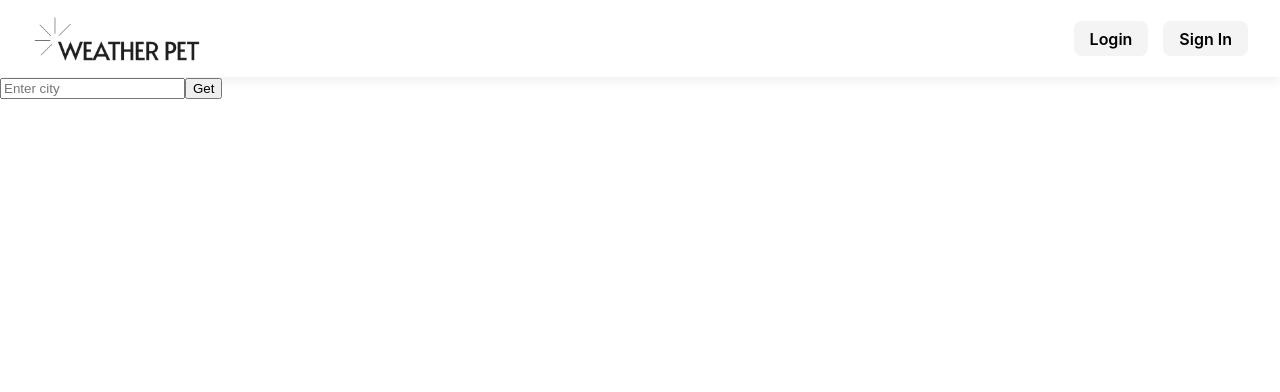
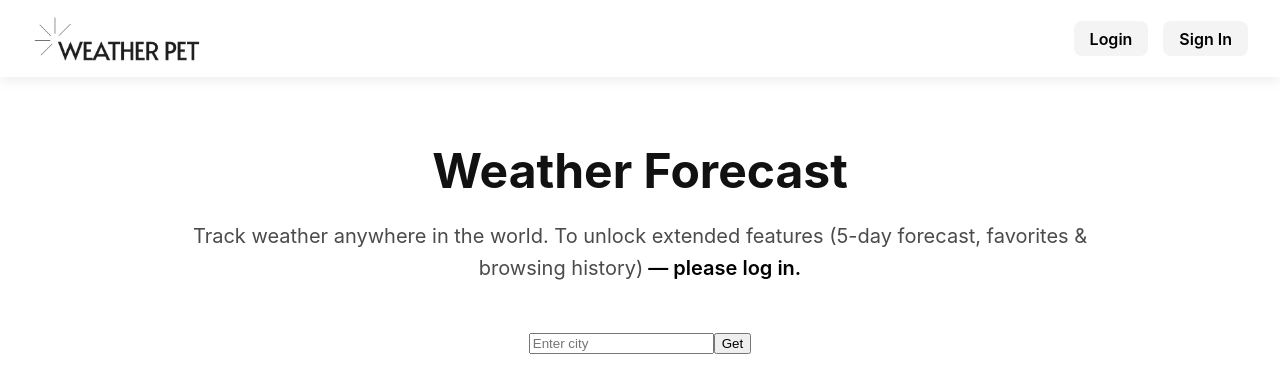
Before and after one commit to Luda-Modna/weather-app, a React (Create React App) app in the folder client/: page / in a window 1280 px wide. Shown: the top 392 px of the page. Built offline with nearby package versions, Linux system fonts and the light colour scheme.

Commit message:
Add styles Home

```diff
--- /dev/null
+++ b/client/src/pages/Home/Home.module.sass
@@ -0,0 +1,78 @@
+.hero
+  max-width: 900px
+  margin: 4rem auto 3rem
+  text-align: center
+
+.heroTitle
+ font-size: 3rem
+ font-weight: 700
+ margin-bottom: 1rem
+ color: #111
+
+.heroText
+ font-size: 1.25rem
+ font-weight: 400
+ color: #4b4b4b
+ line-height: 1.6
+
+.heroSpan
+ font-weight: 600
+ color: #000
+
+
+.search
+  max-width: 600px
+  margin: 2rem auto
+  text-align: center
+
+.loading
+  font-size: 1.1rem
+  margin-top: 0.8rem
+
+.error
+  font-size: 1.1rem
+  margin-top: 0.8rem
+  color: #d00000
+  font-weight: 600
+
+
+.forecast
+  max-width: 1100px
+  margin: 3rem auto
+  text-align: center
+
+.forecastTitle
+ margin-bottom: 2rem
+ font-size: 2rem
+ font-weight: 700
+ color: #111
+
+
+.forecastList
+  display: grid
+  grid-template-columns: repeat(auto-fit, minmax(200px, 1fr))
+  gap: 1.5rem
+  padding: 0
+  list-style: none
+
+
+.forecastItem
+ background: #fff
+ padding: 1.5rem
+ border-radius: 14px
+ box-shadow: 0 4px 14px rgba(0, 0, 0, 0.06)
+ transition: all 0.2s ease
+ cursor: pointer
+ display: flex
+ flex-direction: column
+ align-items: center
+ text-align: center
+
+ &:hover
+  transform: translateY(-4px)
+  box-shadow: 0 8px 20px rgba(0, 0, 0, 0.08)
+
+.forecastText
+ margin: 0.4rem 0
+ font-size: 1.1rem
+ color: #222
--- a/client/src/pages/Home/index.jsx
+++ b/client/src/pages/Home/index.jsx
@@ -2,6 +2,7 @@ import React from 'react';
 import { useSelector } from 'react-redux';
 import Input from '../../components/Input';
 import Header from '../../components/Header';
+import styles from './Home.module.sass';
 
 const Home = () => {
   const { weather, loading, error } = useSelector(state => state.weather);
@@ -10,20 +11,35 @@ const Home = () => {
     <>
       <Header />
 
-      <Input />
+      <section className={styles.hero}>
+        <h1 className={styles.heroTitle}>Weather Forecast</h1>
+        <p className={styles.heroText}>
+          Track weather anywhere in the world. To unlock extended features
+          (5-day forecast, favorites & browsing history)
+          <span className={styles.heroSpan}> — please log in.</span>
+        </p>
+      </section>
+      <section className={styles.search}>
+        <Input />
+        {loading && <p className={styles.loading}>Loading...</p>}
+        {error && <p className={styles.error}>{error}</p>}
+      </section>
 
-      {loading && <p>Loading...</p>}
-      {error && <p>{error}</p>}
       {weather && (
-        <>
-          <h2>
-            {weather.name}, {weather.sys?.country}
+        <section className={styles.forecast}>
+          <h2 className={styles.forecastTitle}>
+            5-day forecast —{weather.name}, {weather.country}
           </h2>
-          <p>Temperature: {weather.main.temp}°C</p>
-          <p>Humidity: {weather.main.humidity}%</p>
-          <p>Wind: {weather.wind.speed} м/с</p>
-          <p>{weather.weather[0].description}</p>
-        </>
+          <ul className={styles.forecastList}>
+            {weather.daily.map((day, i) => (
+              <li className={styles.forecastItem}>
+                <p className={styles.forecastText}>{day.date}</p>
+                <p className={styles.forecastText}>{day.temp} °C</p>
+                <p className={styles.forecastText}>{day.description}</p>
+              </li>
+            ))}
+          </ul>
+        </section>
       )}
     </>
   );
```
